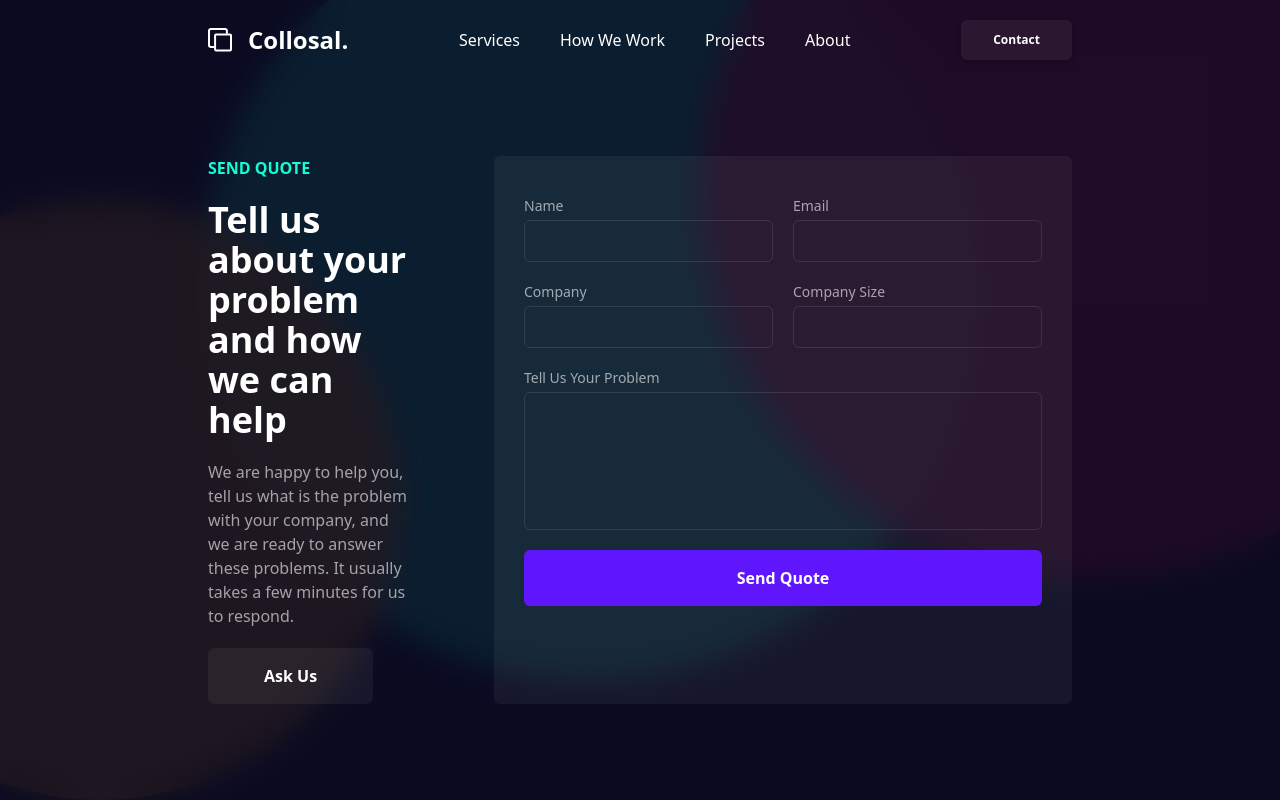
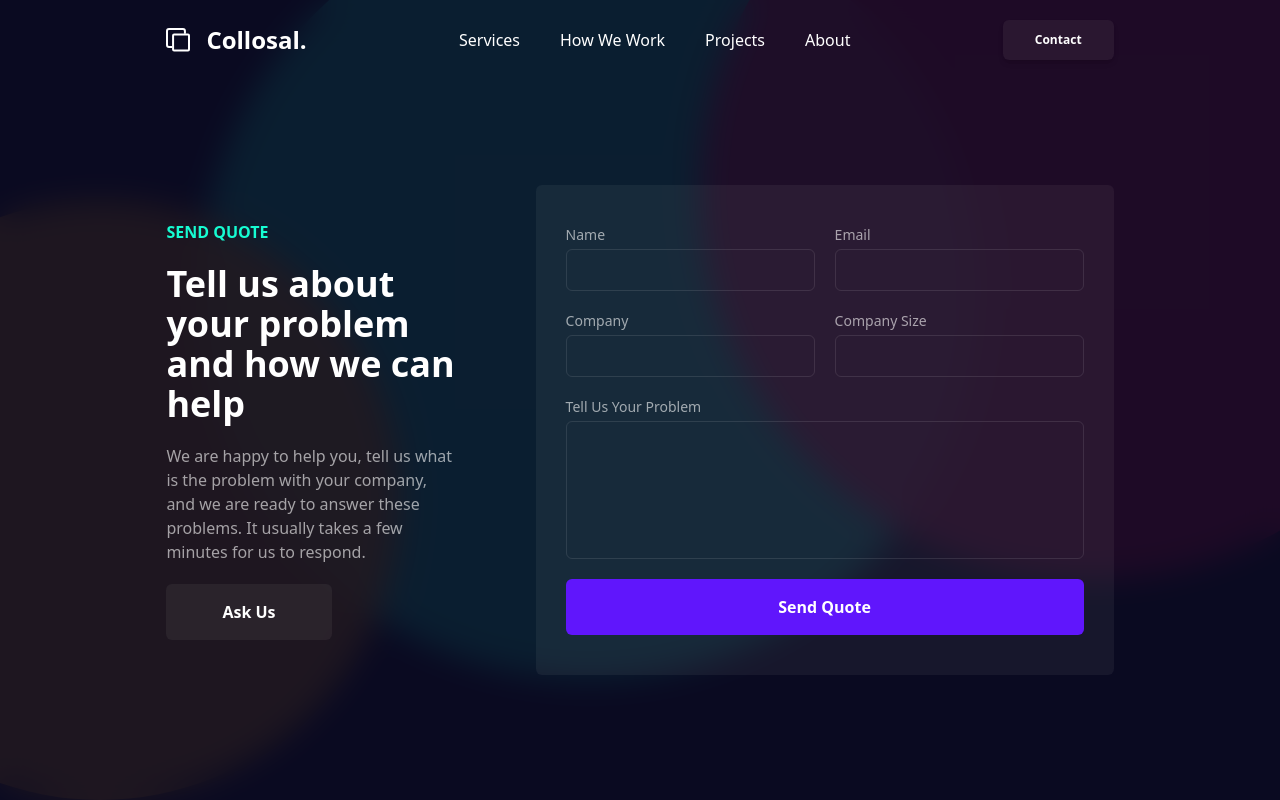
Before and after one commit to Rakemoon/collosal-slicing-figma, a Next.js app: page /quote in a window 1280 px wide. Shown: the top 800 px of the page. Built offline with nearby package versions, Linux system fonts and the light colour scheme.

Commit message:
refactor: Move the navbar

```diff
--- a/src/app/page.tsx
+++ b/src/app/page.tsx
@@ -8,7 +8,6 @@ import FigmaIcon from "#components/icons/figma";
 import FeatureCard from "#components/molecules/feature-card";
 import LogoSponsors from "#components/molecules/logo-sponsors";
 import TestimonialCard from "#components/molecules/testimonial-card";
-import Navbar from "#components/organism/navbar";
 import PricingCard from "#components/organism/pricing-card";
 import ProjectCard from "#components/organism/project-card";
 import Image from "next/image";
@@ -17,8 +16,7 @@ export default function Home() {
   return <>
     <Section>
       <Section.Back isFirst />
-      <Section.Front>
-        <Navbar variant="naked" />
+      <Section.Front isFirst>
         <div className="max-w-[37rem] text-center flex flex-col gap-5 mt-auto">
           <SectionBadge>CLIENT-DEVELOPMENT DRIVEN</SectionBadge>
           <PageTitle>We Design. We Develop. We Ship. In The Same Day.</PageTitle>
--- a/src/app/quote/page.tsx
+++ b/src/app/quote/page.tsx
@@ -7,14 +7,12 @@ import Section from "#components/atoms/section";
 import SectionBadge from "#components/atoms/section-badge";
 import Select from "#components/molecules/select";
 import Form from "#components/organism/form";
-import Navbar from "#components/organism/navbar";
 
 export default function QuotePage () {
     return <>
         <Section>
             <Section.Back isFirst />
-            <Section.Front>
-                <Navbar variant="naked" />
+            <Section.Front isFirst>
                 <div className="flex w-fit my-auto gap-20">
                     <div className="w-fit flex flex-col gap-5 justify-center">
                         <SectionBadge>SEND QUOTE</SectionBadge>
--- a/src/components/atoms/section.tsx
+++ b/src/components/atoms/section.tsx
@@ -1,6 +1,7 @@
 import { cn } from "#utils/index";
 import { ReactNode } from "react";
 import Sphere from "./circle";
+import Navbar from "#components/organism/navbar";
 
 type SectionProps = {
     children?: ReactNode,
@@ -19,15 +20,16 @@ export default function Section({ children, className = "" }: SectionProps) {
     </section>
 }
 
-Section.Front = function SectionFront({ children, className = "" }: SectionProps) {
+Section.Front = function SectionFront({ children, className = "", isFirst = false }: SectionProps & { isFirst?: boolean }) {
     return <div
         className={
             cn(
-                "h-screen px-52 py-5 flex flex-col items-center gap-5 backdrop-blur-lg bg-dark bg-opacity-90",
+                "h-screen px-[13vw] py-5 flex flex-col items-center gap-5 backdrop-blur-lg bg-dark bg-opacity-90",
                 "[grid-row:_1_/_2] [grid-column:_1_/_2]",
                 className,
             )
         }>
+        {isFirst && <Navbar variant="naked" />}
         {children}
     </div>
 
```
